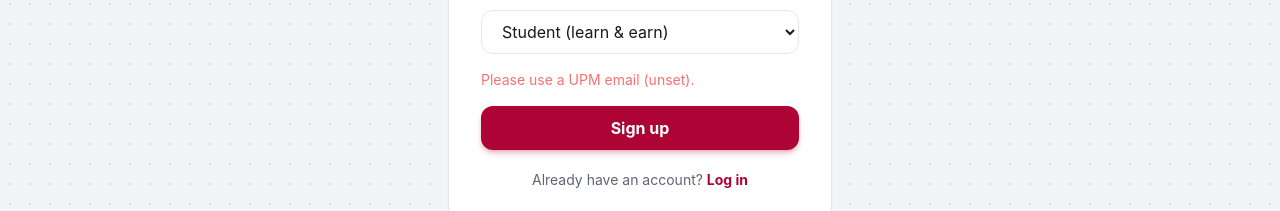
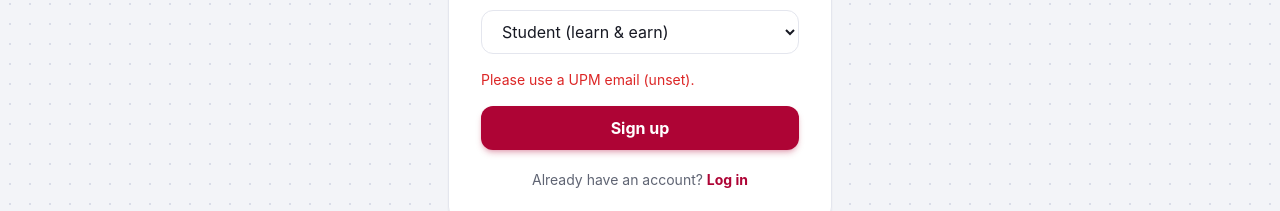
Before and after one commit to mkhalis85/upm-learn-to-earn, a Next.js app: page /signup in a window 1280 px wide. Both pictures are taken after typing "Sample", "name@example.com", "Sample123" into the empty fields and a click on the button "Sign up". Shown: the part 446-657 px from the top of the page. Built offline with nearby package versions, Linux system fonts and the light colour scheme; no server answers.

Commit message:
Add files via upload

```diff
--- a/src/app/signup/page.tsx
+++ b/src/app/signup/page.tsx
@@ -60,7 +60,7 @@ export default function SignupPage() {
               <option value="educator">Educator (also upload content)</option>
             </select>
           </div>
-          {error && <p className="text-sm text-red-400">{error}</p>}
+          {error && <p className="text-sm text-red-600">{error}</p>}
           {message && <p className="text-sm text-upm-gold">{message}</p>}
           <button disabled={loading} className="btn-primary w-full">
             {loading ? "Creating…" : "Sign up"}
```
